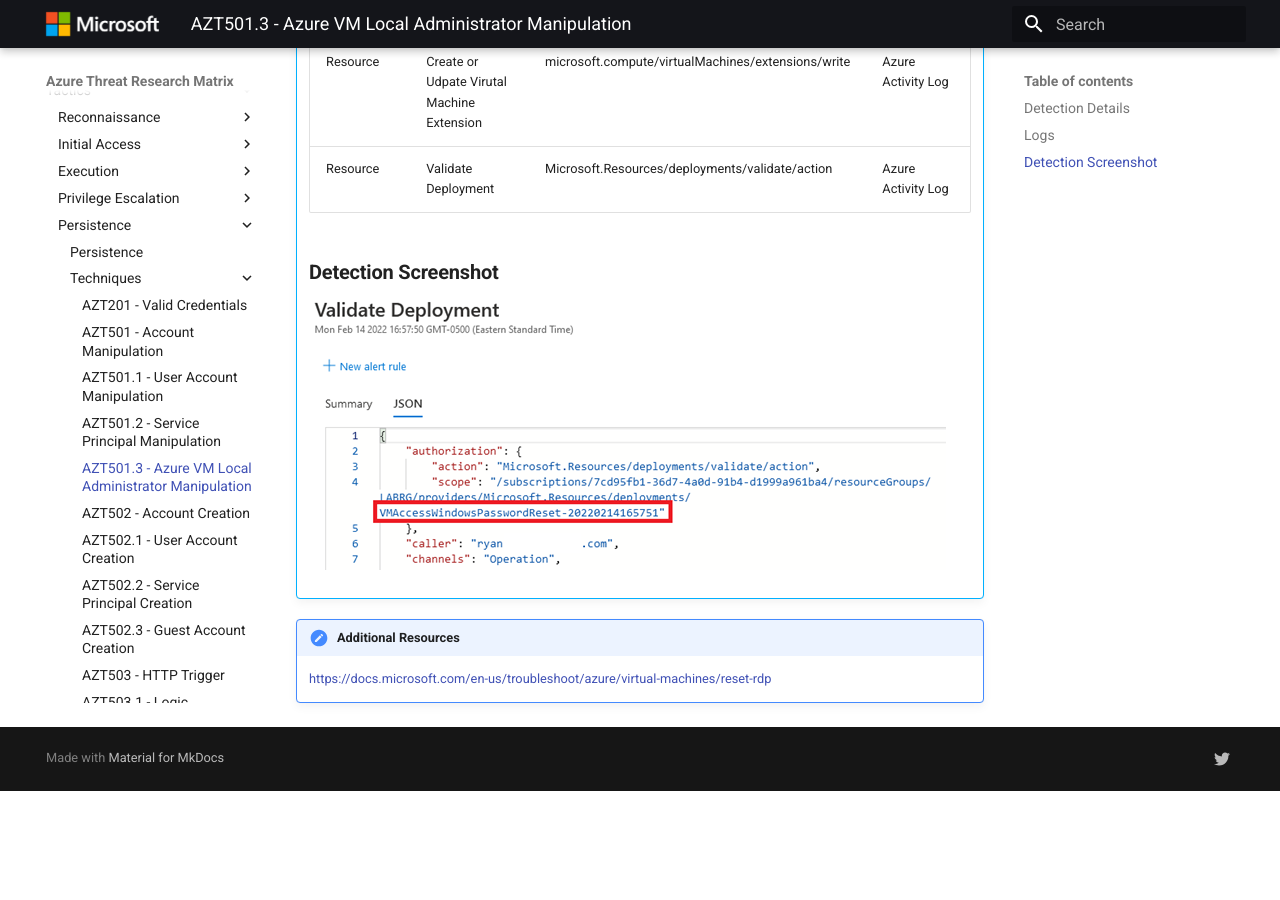
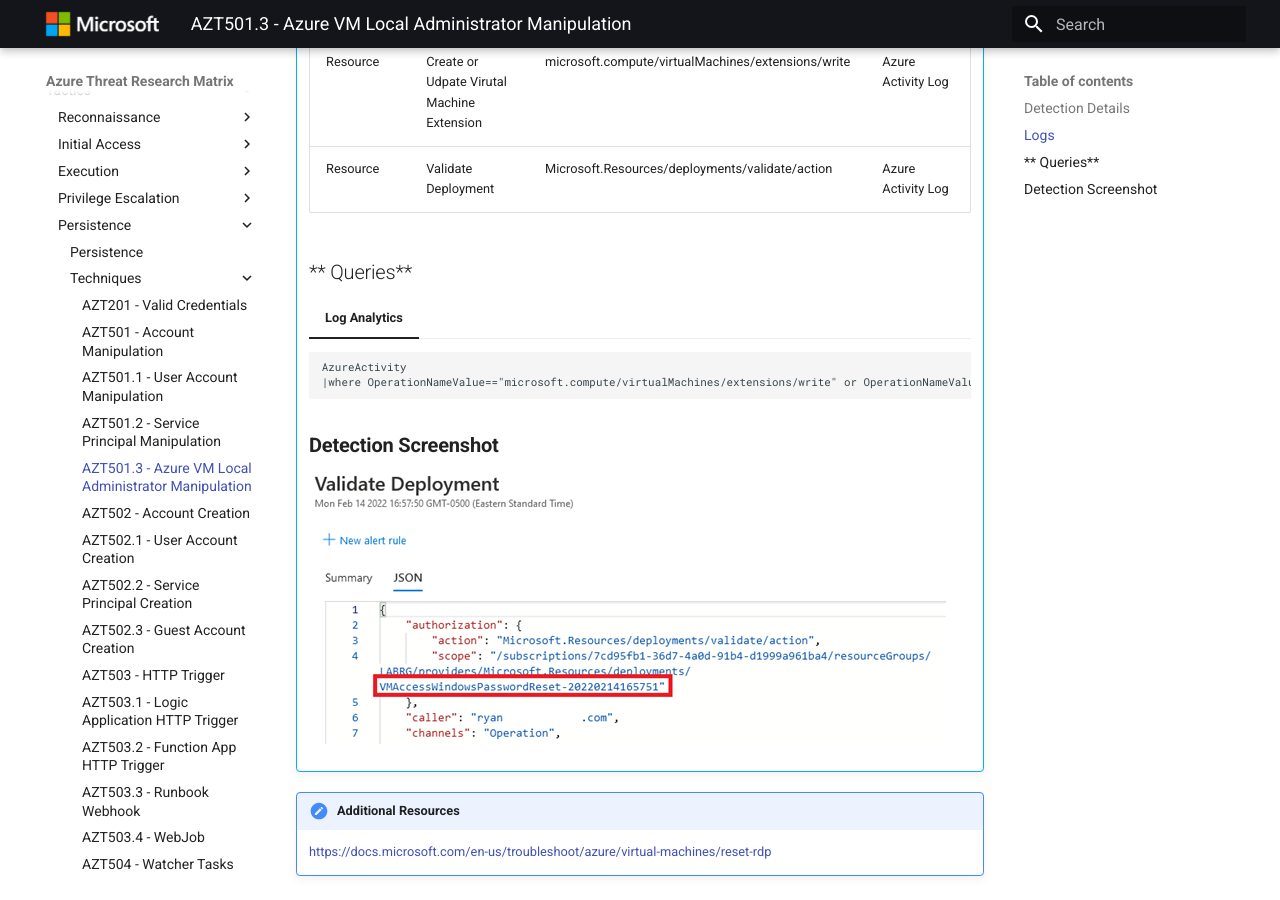
Before and after one commit to microsoft/Azure-Threat-Research-Matrix, an MkDocs documentation site: the page built from docs/Persistence/AZT501/AZT501-3.md, in a window 1280 px wide and 900 px high, scrolled down 895 px. Built offline with MkDocs 1.6.1 and Material for MkDocs 9.7.7, drawn with Linux system fonts in a browser that asks for light colours; before the commit the page ends 1686 px from its top, so only the background shows below that.

Commit message:
Update AZT501-3.md

````diff
--- a/docs/Persistence/AZT501/AZT501-3.md
+++ b/docs/Persistence/AZT501/AZT501-3.md
@@ -38,6 +38,17 @@ An adverary may manipulate the local admin account on an Azure VM
     | Resource | Create or Udpate Virutal Machine Extension | microsoft.compute/virtualMachines/extensions/write	| Azure Activity Log |
     | Resource | Validate Deployment | Microsoft.Resources/deployments/validate/action	| Azure Activity Log |
 
+
+    ## ** Queries**
+
+
+	=== "Log Analytics"
+	```
+	AzureActivity
+	|where OperationNameValue=="microsoft.compute/virtualMachines/extensions/write" or OperationNameValue=="Microsoft.Resources/deployments/validate/action"
+	```
+
+
 	## **Detection Screenshot**
 
 	![validate](validate.png)
````
